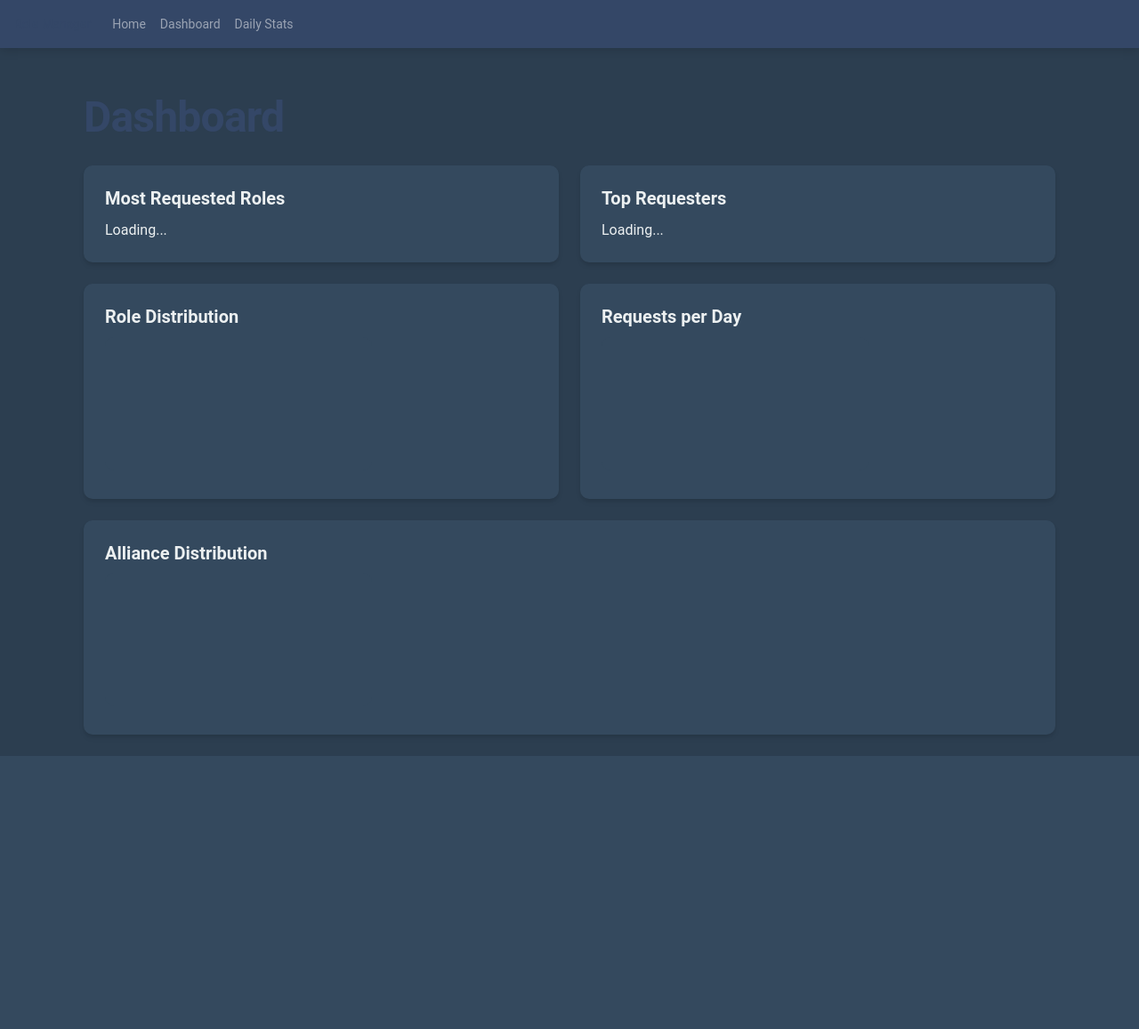
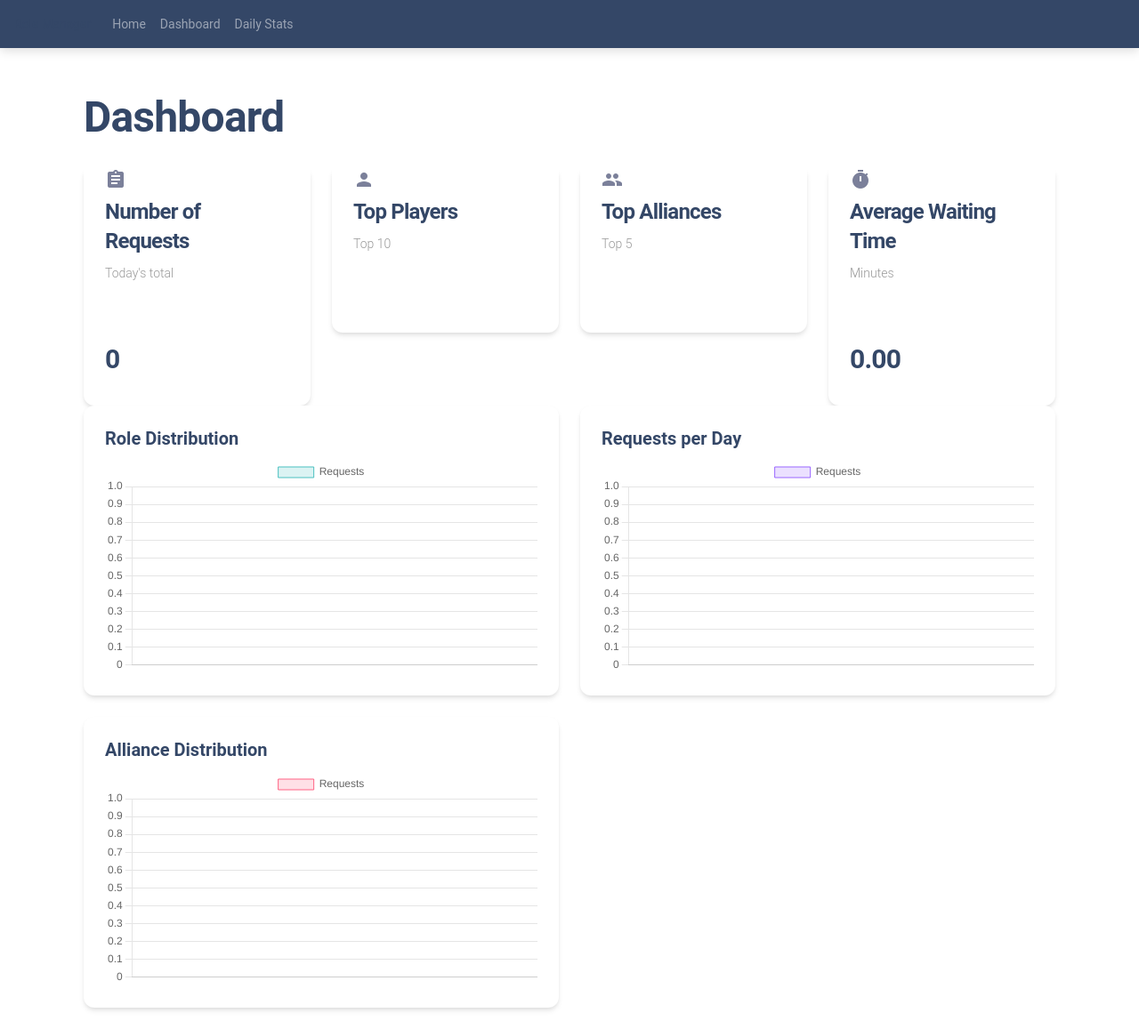
Before and after one commit to blackms/role_manager, a Flask app: page /dashboard in a window 1280 px wide. Shown: the whole page at 89% size. Before the commit the page ends 850 px from the top, so only its background shows below. Run offline with Flask 3, Linux system fonts and the light colour scheme; data that the repository does not hold is empty; a map, chart or similar area stays blank; some libraries are stand-ins or nearby versions.

Commit message:
ancora un po' di bug sulla dashboard per via di material ma per ora va bene cosi' procedo con index

```diff
--- a/routes/dashboard_routes.py
+++ b/routes/dashboard_routes.py
@@ -8,6 +8,55 @@ dashboard_routes = Blueprint('dashboard', __name__)
 @dashboard_routes.route('/dashboard')
 def dashboard():
     return render_template('dashboard.html')
+
+@dashboard_routes.route('/api/dashboard/most_requested_role')
+def most_requested_role():
+    results = db.session.query(
+        RoleRequest.role,
+        func.count(RoleRequest.id).label('count')
+    ).group_by(RoleRequest.role).all()
+    data = [{'role': role, 'count': count} for role, count in results]
+    return jsonify(data)
+
+@dashboard_routes.route('/api/dashboard/top_requester')
+def top_requester():
+    results = db.session.query(
+        RoleRequest.player,
+        func.count(RoleRequest.id).label('count')
+    ).group_by(RoleRequest.player).order_by(func.count(RoleRequest.id).desc()).limit(10).all()
+    data = [{'player': player, 'count': count} for player, count in results]
+    return jsonify(data)
+
+@dashboard_routes.route('/api/dashboard/requests_per_day')
+def requests_per_day():
+    results = db.session.query(
+        func.date(RoleRequest.request_time).label('day'),
+        func.count(RoleRequest.id).label('count')
+    ).group_by(func.date(RoleRequest.request_time)).all()
+    data = [{'day': str(day), 'count': count} for day, count in results]
+    return jsonify(data)
+
+@dashboard_routes.route('/api/dashboard/alliance_distribution')
+def alliance_distribution():
+    results = db.session.query(
+        RoleRequest.alliance,
+        func.count(RoleRequest.id).label('count')
+    ).group_by(RoleRequest.alliance).all()
+    data = [{'alliance': alliance, 'count': count} for alliance, count in results]
+    return jsonify(data)
+
+@dashboard_routes.route('/api/dashboard/num_requests')
+def num_requests():
+    count = db.session.query(func.count(RoleRequest.id)).scalar()
+    return jsonify({'num_requests': count})
+
+@dashboard_routes.route('/api/dashboard/avg_wait_time')
+def avg_wait_time():
+    avg_wait = db.session.query(
+        func.avg(func.julianday(RoleRequest.assign_time) - func.julianday(RoleRequest.request_time))
+    ).scalar()
+    avg_wait_minutes = avg_wait * 24 * 60 if avg_wait is not None else 0
+    return jsonify({'avg_wait_time': avg_wait_minutes})
 
 @dashboard_routes.route('/daily_stats')
 def daily_stats():
--- a/templates/base.html
+++ b/templates/base.html
@@ -35,6 +35,8 @@
     <script src="https://code.jquery.com/jquery-3.6.0.min.js"></script>
     <script src="https://cdnjs.cloudflare.com/ajax/libs/popper.js/1.16.0/umd/popper.min.js"></script>
     <script src="https://maxcdn.bootstrapcdn.com/bootstrap/4.5.2/js/bootstrap.min.js"></script>
+    <script src="https://cdn.jsdelivr.net/npm/chart.js"></script>
+    <script src="https://cdnjs.cloudflare.com/ajax/libs/perfect-scrollbar/1.5.0/perfect-scrollbar.min.js"></script>
     <script src="{{ url_for('static', filename='js/material-dashboard.js') }}"></script>
     {% block extra_scripts %}{% endblock %}
 </body>
--- a/templates/dashboard.html
+++ b/templates/dashboard.html
@@ -3,107 +3,179 @@
 {% block title %}Dashboard{% endblock %}
 
 {% block extra_styles %}
+<link rel="stylesheet" href="{{ url_for('static', filename='css/material-dashboard.css') }}">
+<link rel="stylesheet" href="https://fonts.googleapis.com/icon?family=Material+Icons">
 <style>
-    body {
-        background-color: #2c3e50;
-        color: #ecf0f1;
+    .card-stats .card-header {
+        margin-top: -20px;
     }
-
-    .card {
-        background-color: #34495e;
-        border: none;
-        border-radius: 10px;
-        color: #ecf0f1;
-    }
-
-    .card-title {
-        color: #ecf0f1;
-    }
-
-    .list-group-item {
-        background-color: #2c3e50;
-        border: none;
-        color: #ecf0f1;
-    }
-
-    .list-group-item:hover {
-        background-color: #3b4b5a;
-    }
-
-    .chart-container {
-        margin: 20px auto;
-        padding: 20px;
-        background-color: #34495e;
-        border-radius: 10px;
-    }
-
-    h2 {
-        color: #ecf0f1;
-    }
-
-    .chartjs-render-monitor {
-        background-color: #34495e !important;
-        border-radius: 10px;
-    }
-
-    .chart-legend {
-        color: #ecf0f1 !important;
-    }
-
-    .chart-tooltip {
-        color: #2c3e50 !important;
-        background-color: #ecf0f1 !important;
-        border-radius: 5px;
-    }
-
-    canvas {
-        background-color: #34495e;
-        border-radius: 10px;
+    .card-category {
+        color: #999;
+        font-size: 14px;
     }
 </style>
+{% endblock %}
+
+{% block content %}
+<div class="container">
+    <h1 class="mt-5 mb-4">Dashboard</h1>
+    <div class="row">
+        <div class="col-lg-3 col-md-6 col-sm-6">
+            <div class="card card-stats">
+                <div class="card-header card-header-primary">
+                    <div class="icon"><i class="material-icons">assignment</i></div>
+                    <h4 class="card-title">Number of Requests</h4>
+                    <p class="card-category">Today's total</p>
+                </div>
+                <div class="card-body">
+                    <h3 id="num-requests">0</h3>
+                </div>
+            </div>
+        </div>
+        <div class="col-lg-3 col-md-6 col-sm-6">
+            <div class="card card-stats">
+                <div class="card-header card-header-info">
+                    <div class="icon"><i class="material-icons">person</i></div>
+                    <h4 class="card-title">Top Players</h4>
+                    <p class="card-category">Top 10</p>
+                </div>
+                <div class="card-body">
+                    <ul id="top-players" class="list-group"></ul>
+                </div>
+            </div>
+        </div>
+        <div class="col-lg-3 col-md-6 col-sm-6">
+            <div class="card card-stats">
+                <div class="card-header card-header-success">
+                    <div class="icon"><i class="material-icons">group</i></div>
+                    <h4 class="card-title">Top Alliances</h4>
+                    <p class="card-category">Top 5</p>
+                </div>
+                <div class="card-body">
+                    <ul id="top-alliances" class="list-group"></ul>
+                </div>
+            </div>
+        </div>
+        <div class="col-lg-3 col-md-6 col-sm-6">
+            <div class="card card-stats">
+                <div class="card-header card-header-warning">
+                    <div class="icon"><i class="material-icons">timer</i></div>
+                    <h4 class="card-title">Average Waiting Time</h4>
+                    <p class="card-category">Minutes</p>
+                </div>
+                <div class="card-body">
+                    <h3 id="avg-wait-time">0</h3>
+                </div>
+            </div>
+        </div>
+    </div>
+    <div class="row">
+        <div class="col-lg-6 mb-4">
+            <div class="card">
+                <div class="card-body">
+                    <h5 class="card-title">Role Distribution</h5>
+                    <canvas id="role-distribution-chart"></canvas>
+                </div>
+            </div>
+        </div>
+        <div class="col-lg-6 mb-4">
+            <div class="card">
+                <div class="card-body">
+                    <h5 class="card-title">Requests per Day</h5>
+                    <canvas id="requests-per-day-chart"></canvas>
+                </div>
+            </div>
+        </div>
+    </div>
+    <div class="row">
+        <div class="col-lg-6 mb-4">
+            <div class="card">
+                <div class="card-body">
+                    <h5 class="card-title">Alliance Distribution</h5>
+                    <canvas id="alliance-distribution-chart"></canvas>
+                </div>
+            </div>
+        </div>
+    </div>
+</div>
 {% endblock %}
 
 {% block extra_scripts %}
 <script src="https://cdn.jsdelivr.net/npm/chart.js"></script>
 <script>
     document.addEventListener('DOMContentLoaded', function() {
-        fetch('/api/dashboard/most_requested_role')
+        fetch('/api/dashboard/num_requests')
             .then(response => response.json())
             .then(data => {
-                const mostRequestedRoleElement = document.getElementById('most-requested-role');
-                mostRequestedRoleElement.innerHTML = ''; // Clear previous content
-
-                if (data.length > 0) {
-                    data.forEach(role => {
-                        const listItem = document.createElement('li');
-                        listItem.className = 'list-group-item';
-                        listItem.textContent = `${role.role} (${role.count} requests)`;
-                        mostRequestedRoleElement.appendChild(listItem);
-                    });
-                } else {
-                    mostRequestedRoleElement.innerText = 'No data';
-                }
+                document.getElementById('num-requests').textContent = data.num_requests;
             });
 
         fetch('/api/dashboard/top_requester')
             .then(response => response.json())
             .then(data => {
-                const topRequesterElement = document.getElementById('top-requester');
-                topRequesterElement.innerHTML = ''; // Clear previous content
-
-                if (data.length > 0) {
-                    data.forEach(player => {
-                        const listItem = document.createElement('li');
-                        listItem.className = 'list-group-item';
-                        listItem.textContent = `${player.player} (${player.count} requests)`;
-                        topRequesterElement.appendChild(listItem);
-                    });
-                } else {
-                    topRequesterElement.innerText = 'No data';
-                }
+                const topPlayersList = document.getElementById('top-players');
+                data.forEach(player => {
+                    const listItem = document.createElement('li');
+                    listItem.className = 'list-group-item';
+                    listItem.textContent = `${player.player}: ${player.count}`;
+                    topPlayersList.appendChild(listItem);
+                });
             });
 
-        fetch('/api/dashboard/role_distribution')
+        fetch('/api/dashboard/alliance_distribution')
+            .then(response => response.json())
+            .then(data => {
+                const ctx = document.getElementById('alliance-distribution-chart').getContext('2d');
+                new Chart(ctx, {
+                    type: 'bar',
+                    data: {
+                        labels: data.map(item => item.alliance),
+                        datasets: [{
+                            label: 'Requests',
+                            data: data.map(item => item.count),
+                            backgroundColor: [
+                                'rgba(255, 99, 132, 0.2)',
+                                'rgba(54, 162, 235, 0.2)',
+                                'rgba(255, 206, 86, 0.2)',
+                                'rgba(75, 192, 192, 0.2)',
+                                'rgba(153, 102, 255, 0.2)',
+                                'rgba(255, 159, 64, 0.2)'
+                            ],
+                            borderColor: [
+                                'rgba(255, 99, 132, 1)',
+                                'rgba(54, 162, 235, 1)',
+                                'rgba(255, 206, 86, 1)',
+                                'rgba(75, 192, 192, 1)',
+                                'rgba(153, 102, 255, 1)',
+                                'rgba(255, 159, 64, 1)'
+                            ],
+                            borderWidth: 1
+                        }]
+                    },
+                    options: {
+                        responsive: true,
+                        plugins: {
+                            legend: {
+                                position: 'top',
+                            },
+                            tooltip: {
+                                callbacks: {
+                                    label: function(context) {
+                                        let label = context.label || '';
+                                        if (label) {
+                                            label += ': ';
+                                        }
+                                        label += context.raw;
+                                        return label;
+                                    }
+                                }
+                            }
+                        }
+                    }
+                });
+            });
+
+        fetch('/api/dashboard/most_requested_role')
             .then(response => response.json())
             .then(data => {
                 const ctx = document.getElementById('role-distribution-chart').getContext('2d');
@@ -114,30 +186,15 @@
                         datasets: [{
                             label: 'Requests',
                             data: data.map(item => item.count),
-                            backgroundColor: 'rgba(52, 152, 219, 0.2)',
-                            borderColor: 'rgba(52, 152, 219, 1)',
+                            backgroundColor: 'rgba(75, 192, 192, 0.2)',
+                            borderColor: 'rgba(75, 192, 192, 1)',
                             borderWidth: 1
                         }]
                     },
                     options: {
                         scales: {
                             y: {
-                                beginAtZero: true,
-                                ticks: {
-                                    color: '#ecf0f1'
-                                }
-                            },
-                            x: {
-                                ticks: {
-                                    color: '#ecf0f1'
-                                }
-                            }
-                        },
-                        plugins: {
-                            legend: {
-                                labels: {
-                                    color: '#ecf0f1'
-                                }
+                                beginAtZero: true
                             }
                         }
                     }
@@ -163,133 +220,18 @@
                     options: {
                         scales: {
                             y: {
-                                beginAtZero: true,
-                                ticks: {
-                                    color: '#ecf0f1'
-                                }
-                            },
-                            x: {
-                                ticks: {
-                                    color: '#ecf0f1'
-                                }
-                            }
-                        },
-                        plugins: {
-                            legend: {
-                                labels: {
-                                    color: '#ecf0f1'
-                                }
+                                beginAtZero: true
                             }
                         }
                     }
                 });
             });
 
-        fetch('/api/dashboard/alliance_distribution')
+        fetch('/api/dashboard/avg_wait_time')
             .then(response => response.json())
             .then(data => {
-                const ctx = document.getElementById('alliance-distribution-chart').getContext('2d');
-                new Chart(ctx, {
-                    type: 'bar',
-                    data: {
-                        labels: data.map(item => item.alliance),
-                        datasets: [{
-                            label: 'Requests',
-                            data: data.map(item => item.count),
-                            backgroundColor: 'rgba(54, 162, 235, 0.2)',
-                            borderColor: 'rgba(54, 162, 235, 1)',
-                            borderWidth: 1
-                        }]
-                    },
-                    options: {
-                        indexAxis: 'y', // Make it a horizontal bar chart
-                        scales: {
-                            x: {
-                                beginAtZero: true,
-                                ticks: {
-                                    color: '#ecf0f1'
-                                }
-                            },
-                            y: {
-                                ticks: {
-                                    color: '#ecf0f1'
-                                }
-                            }
-                        },
-                        plugins: {
-                            legend: {
-                                labels: {
-                                    color: '#ecf0f1'
-                                }
-                            },
-                            tooltip: {
-                                callbacks: {
-                                    label: function(context) {
-                                        let label = context.label || '';
-                                        if (label) {
-                                            label += ': ';
-                                        }
-                                        label += context.raw;
-                                        return label;
-                                    }
-                                }
-                            }
-                        }
-                    }
-                });
+                document.getElementById('avg-wait-time').textContent = data.avg_wait_time.toFixed(2);
             });
     });
 </script>
 {% endblock %}
-
-{% block content %}
-<div class="container">
-    <h1 class="mt-5 mb-4">Dashboard</h1>
-    <div class="row">
-        <div class="col-lg-6 mb-4">
-            <div class="card">
-                <div class="card-body">
-                    <h5 class="card-title">Most Requested Roles</h5>
-                    <ul id="most-requested-role" class="list-group">Loading...</ul>
-                </div>
-            </div>
-        </div>
-        <div class="col-lg-6 mb-4">
-            <div class="card">
-                <div class="card-body">
-                    <h5 class="card-title">Top Requesters</h5>
-                    <ul id="top-requester" class="list-group">Loading...</ul>
-                </div>
-            </div>
-        </div>
-    </div>
-    <div class="row">
-        <div class="col-lg-6 mb-4">
-            <div class="card">
-                <div class="card-body">
-                    <h5 class="card-title">Role Distribution</h5>
-                    <canvas id="role-distribution-chart"></canvas>
-                </div>
-            </div>
-        </div>
-        <div class="col-lg-6 mb-4">
-            <div class="card">
-                <div class="card-body">
-                    <h5 class="card-title">Requests per Day</h5>
-                    <canvas id="requests-per-day-chart"></canvas>
-                </div>
-            </div>
-        </div>
-    </div>
-    <div class="row">
-        <div class="col-lg-12 mb-4">
-            <div class="card">
-                <div class="card-body">
-                    <h5 class="card-title">Alliance Distribution</h5>
-                    <canvas id="alliance-distribution-chart"></canvas>
-                </div>
-            </div>
-        </div>
-    </div>
-</div>
-{% endblock %}
```
